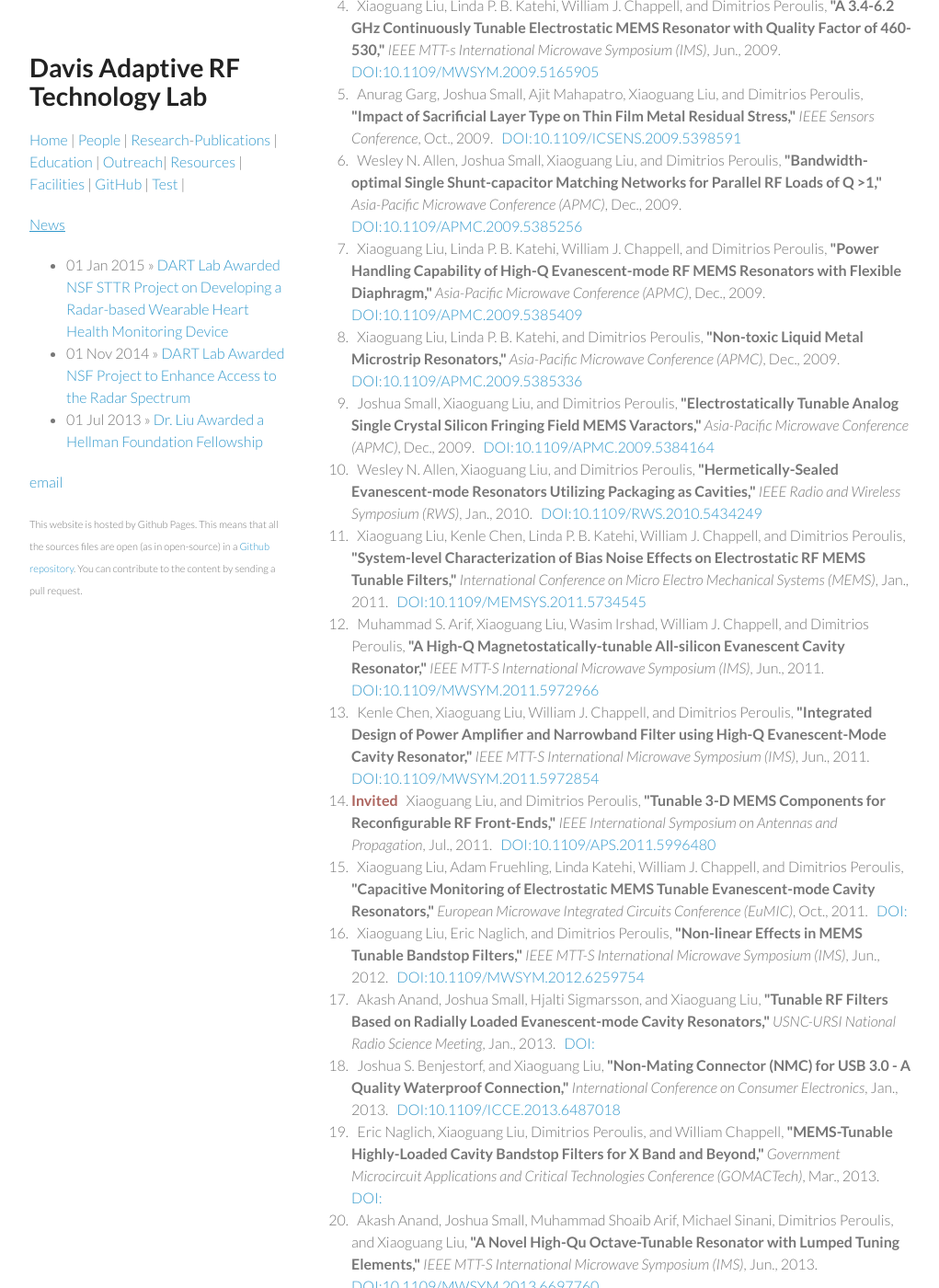
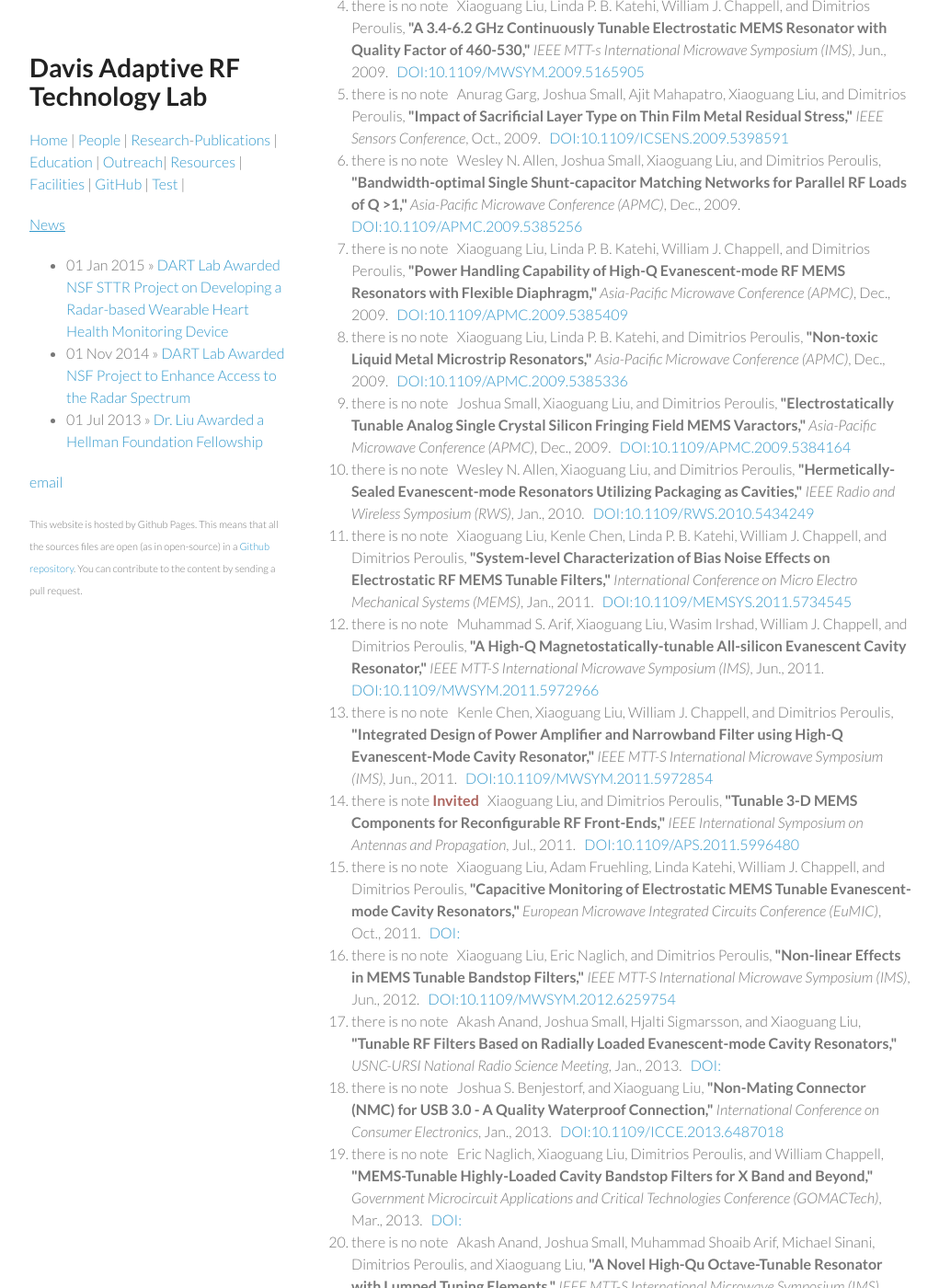
Before and after one commit to ucdart/ucdart.github.io, a Jekyll site: the page built from research/publications.md, in a window 1280 px wide and 1400 px high, scrolled down 4086 px. Shown: the whole window at 92% size, without its empty margins (128-1149 px from the left). Built offline with Jekyll 4.4.1, drawn with Linux system fonts in a browser that asks for light colours; some of the changed text lies outside the part shown.

Commit message:
Updated publications.md

```diff
--- a/research/publications.md
+++ b/research/publications.md
@@ -32,7 +32,13 @@
 <ol>
 	{% for paper in papers %}
 	{% if paper.type =="conference" %}
-	<li> <span style='font-weight:600; color:#AD655F;'>{{ paper.note }}</span> &nbsp; {{ paper.author }}, <span style='font-weight: 600;'>"{{ paper.title }},"</span> <i> {{ paper.booktitle}}</i>, {{ paper.month }}, {{ paper.year }}. &nbsp; <a href="http://dx.doi.org/{{ paper.doi }}">DOI:{{ paper.doi }}</a> </li>
+	<li>
+    {% if paper.note != null %}
+			there is note
+	{% else %}
+		there is no note
+	{% endif %}
+    <span style='font-weight:600; color:#AD655F;'>{{ paper.note }}</span> &nbsp; {{ paper.author }}, <span style='font-weight: 600;'>"{{ paper.title }},"</span> <i> {{ paper.booktitle}}</i>, {{ paper.month }}, {{ paper.year }}. &nbsp; <a href="http://dx.doi.org/{{ paper.doi }}">DOI:{{ paper.doi }}</a> </li>
 	{% endif %}
 	{% endfor %}
 </ol>
```
